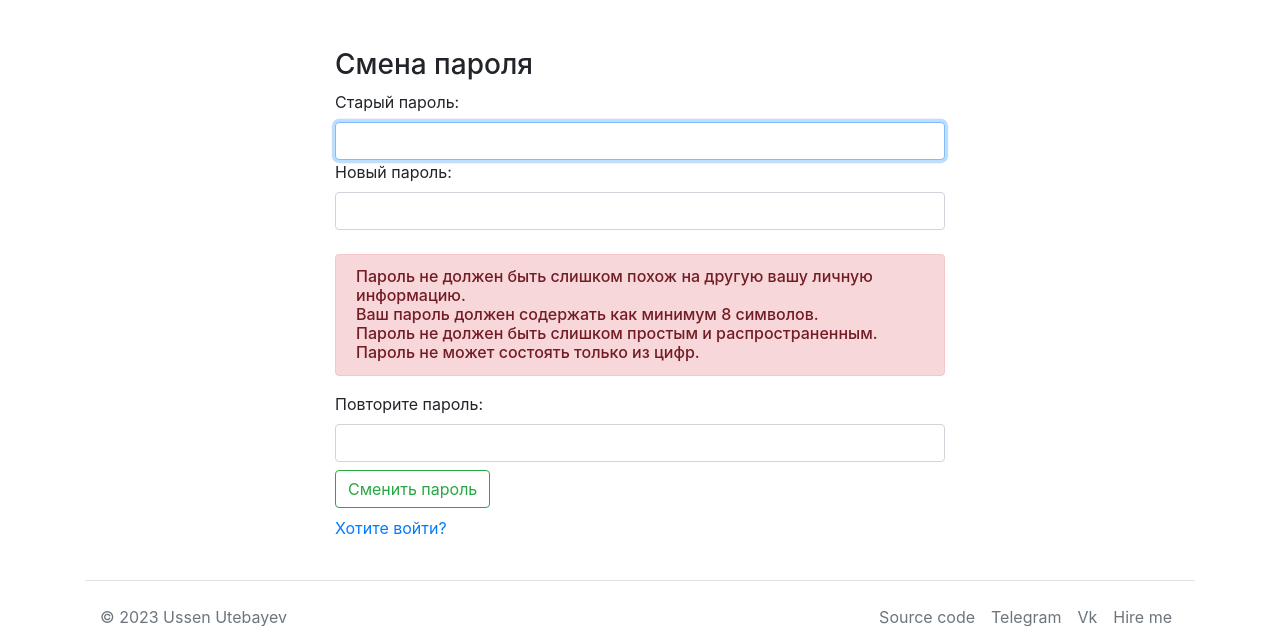
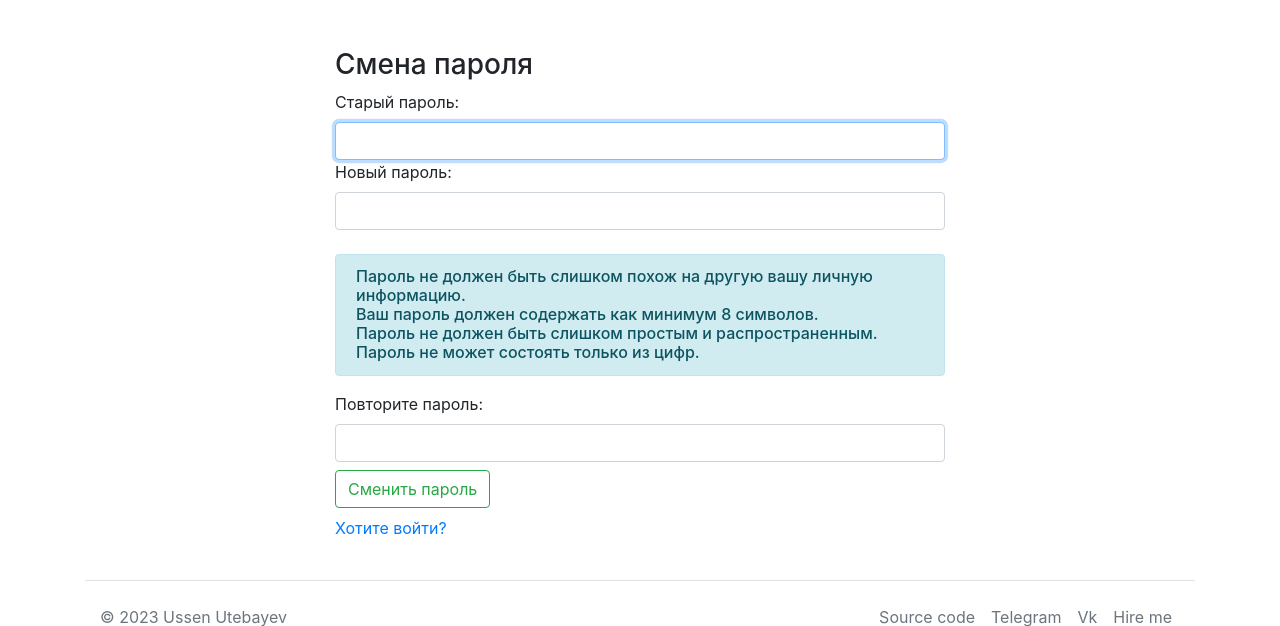
Before and after one commit to UsenUtebayev/to-do-django, a Django app: page /change-password in a window 1280 px wide. Shown: the part 56-682 px from the top of the page. Run offline with Django 4.2, Linux system fonts and the light colour scheme; the visitor is signed in with stand-in values (Sample User, id 1); some libraries are stand-ins or nearby versions.

Commit message:
-fix: change-password danger to info

```diff
--- a/templates/change-password.html
+++ b/templates/change-password.html
@@ -4,7 +4,7 @@
     <form method="post">
         {% load add_class %}
         {% csrf_token %}
-        {{ form | add_class:'<ul class="alert alert-danger h6 list-unstyled">' | safe }}
+        {{ form | add_class:'<ul class="alert alert-info h6 list-unstyled">' | safe }}
         <button class="btn btn-outline-success mt-2" type="submit">Сменить пароль</button>
     </form>
     <a class="mt-2" href="{% url 'login' %}">Хотите войти?</a>
```
